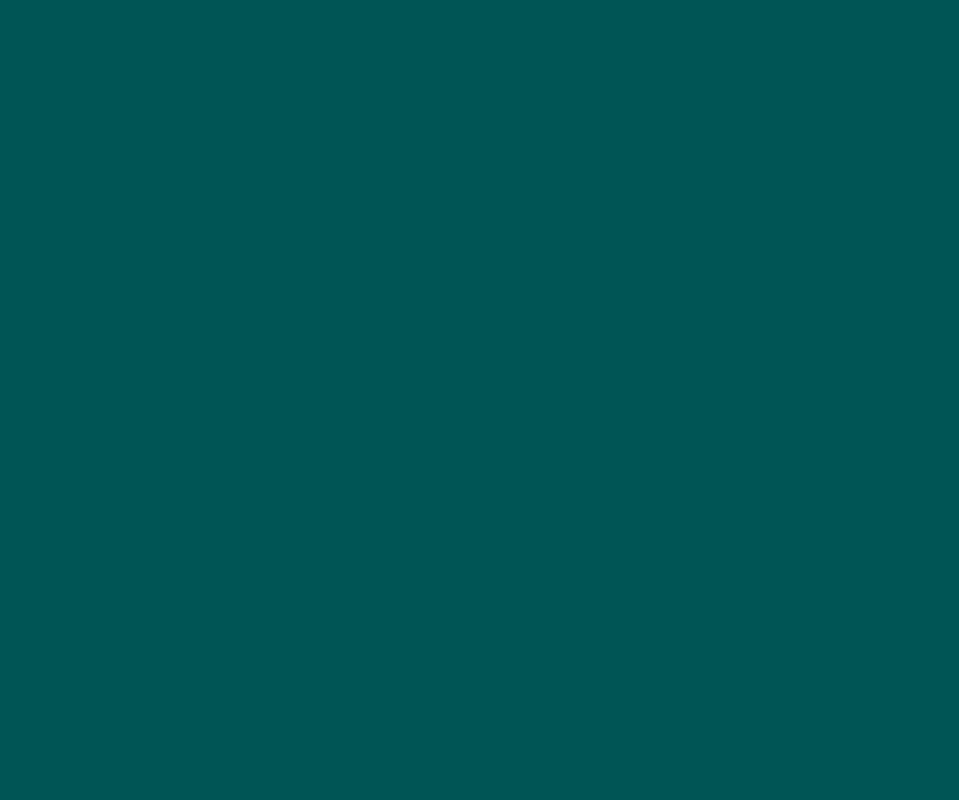
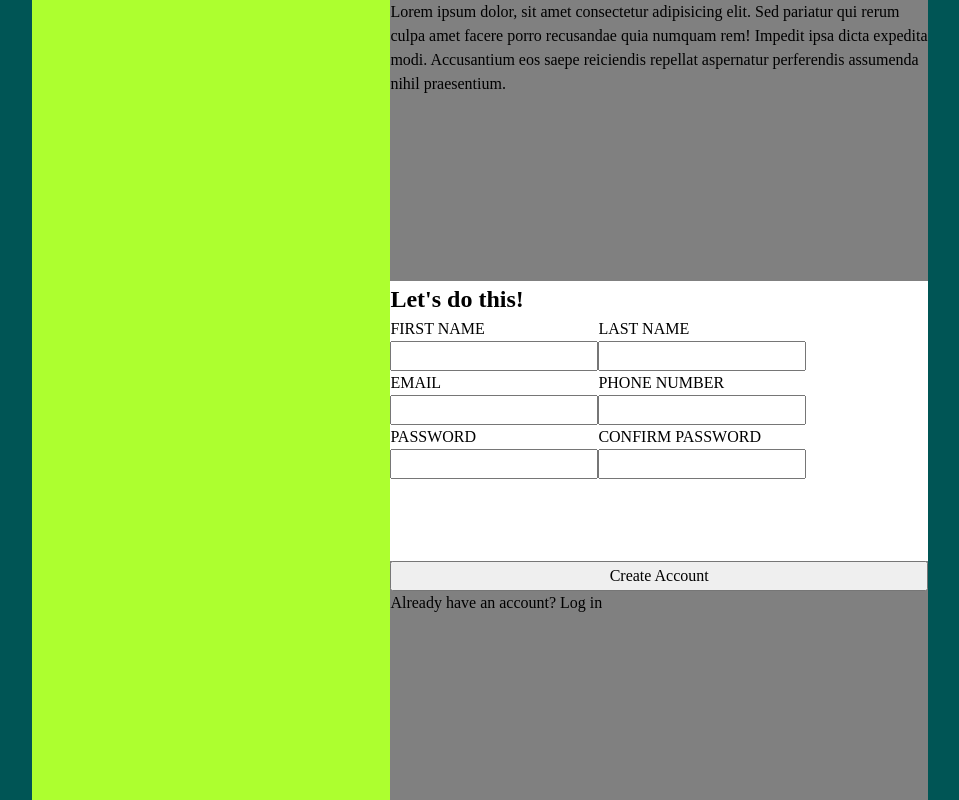
Before and after one commit to Gabriel-Muniz/signupform, a plain HTML site: page index.html in a window 1280 px wide. Shown: the whole page, without its empty margins (160-1119 px from the left). Drawn offline with Linux system fonts and the light colour scheme.

Commit message:
Add: basic layout

```diff
--- a/index.html
+++ b/index.html
@@ -6,5 +6,63 @@
     <title>Teste</title>
     <link rel="stylesheet" href="style.css" />
   </head>
-  <body></body>
+  <body>
+    <div class="body">
+      <div class="left-section"></div>
+      <div class="right-section">
+        <div class="text-container">
+          Lorem ipsum dolor, sit amet consectetur adipisicing elit. Sed pariatur
+          qui rerum culpa amet facere porro recusandae quia numquam rem! Impedit
+          ipsa dicta expedita modi. Accusantium eos saepe reiciendis repellat
+          aspernatur perferendis assumenda nihil praesentium.
+        </div>
+        <div class="form-container">
+          <h2>Let's do this!</h2>
+          <form action="" method="get">
+            <div class="form-row">
+              <div class="form-field">
+                <label for="inFirstname">FIRST NAME</label>
+                <input type="text" name="inFirstname" id="inFirstname" />
+              </div>
+
+              <div class="form-field">
+                <label for="inLastname">LAST NAME</label>
+                <input type="text" name="inLastname" id="inLastname" />
+              </div>
+            </div>
+
+            <div class="form-row">
+              <div class="form-field">
+                <label for="inEmail">EMAIL</label>
+                <input type="email" name="inEmail" id="inEmail" />
+              </div>
+              <div class="form-field">
+                <label for="inPhone">PHONE NUMBER</label>
+                <input type="tel" name="inPhone" id="inPhone" />
+              </div>
+            </div>
+            <div class="form-row">
+              <div class="form-field">
+                <label for="inPassword">PASSWORD</label>
+                <input type="password" name="inPassword" id="inPassword" />
+              </div>
+
+              <div class="form-field">
+                <label for="inConfirmPassword">CONFIRM PASSWORD</label>
+                <input
+                  type="password"
+                  name="inConfirmPassword"
+                  id="inConfirmPassword"
+                />
+              </div>
+            </div>
+          </form>
+        </div>
+        <div class="btn-container">
+          <button type="submit">Create Account</button>
+          <p>Already have an account? <span>Log in</span></p>
+        </div>
+      </div>
+    </div>
+  </body>
 </html>
--- a/style.css
+++ b/style.css
@@ -62,6 +62,52 @@ h6 {
 }
 
 /* My code */
-* {
+body {
+  display: flex;
+  justify-content: center;
+  width: 100vw;
+  height: 100vh;
   background-color: #005555;
 }
+
+.body {
+  display: flex;
+  width: 70%;
+  height: inherit;
+
+  background-color: #1d1748;
+}
+.left-section {
+  background-color: greenyellow;
+  height: inherit;
+  min-width: 40%;
+}
+.right-section {
+  display: flex;
+  flex-direction: column;
+  justify-content: center;
+  background-color: yellow;
+  width: 100%;
+  height: inherit;
+}
+.right-section > div {
+  display: flex;
+  flex-direction: column;
+}
+.form-container {
+  background-color: #fff;
+  height: 35%;
+  flex-grow: 0;
+}
+.btn-container,
+.text-container {
+  background-color: gray;
+  flex-grow: 1;
+}
+.form-row {
+  display: flex;
+}
+.form-field {
+  display: flex;
+  flex-direction: column;
+}
```
Also changed, not shown: 1 other file.
